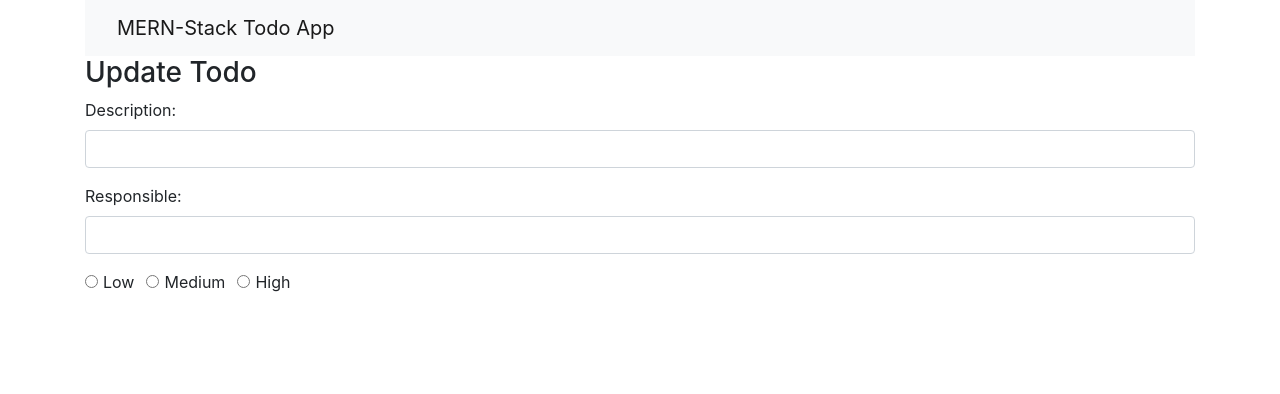
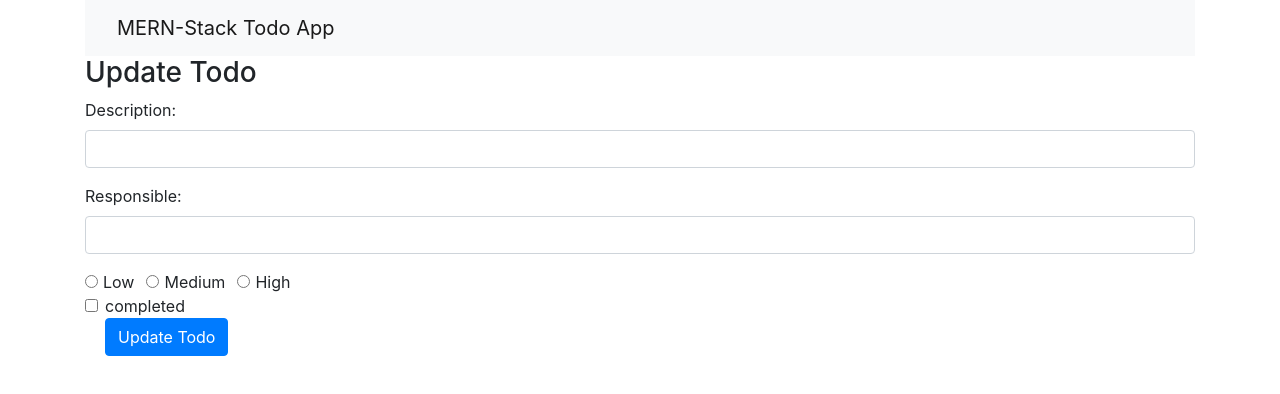
Before and after one commit to SahanBuddhika/mern-todo-application, a React (Create React App) app: page /edit/1 in a window 1280 px wide. Shown: the top 394 px of the page. Built offline with nearby package versions, Linux system fonts and the light colour scheme; no server answers.

Commit message:
add checkbox and create submit button

```diff
--- a/src/components/edit-todo.component.js
+++ b/src/components/edit-todo.component.js
@@ -67,10 +67,26 @@ export default class EditTodo extends Component{
                                     <input className="form-check-input" type="radio" name="priorityOptions" id="priorityHigh" value="High" checked={this.state.todo_priority==='High'} onChange={this.onChangeTodoPriority} />
                                     <label className="form-check-label">High</label>
                                 </div>
+
+                                <div className="form-check">
+                                    <input  type="checkbox"
+                                            className="form-check-input"
+                                            id="completedCheckbox"
+                                            name="completedCheckbox"
+                                            onChange={this.onChangeTodoCompleted}
+                                            checked={this.state.todo_completed}
+                                            value={this.state.todo_completed}/>
+
+                                    <label className="form-check-label" htmlFor="completedCheckbox">
+                                        completed
+                                    </label>
+                                    <br/>
+                                    <div className="form-group">
+                                        <input type="submit" value="Update Todo" className="btn btn-primary" />
+                                    </div>
+
+                                </div>
                             </div>
-
-
-
                     </form>
             </div>
         )
```
